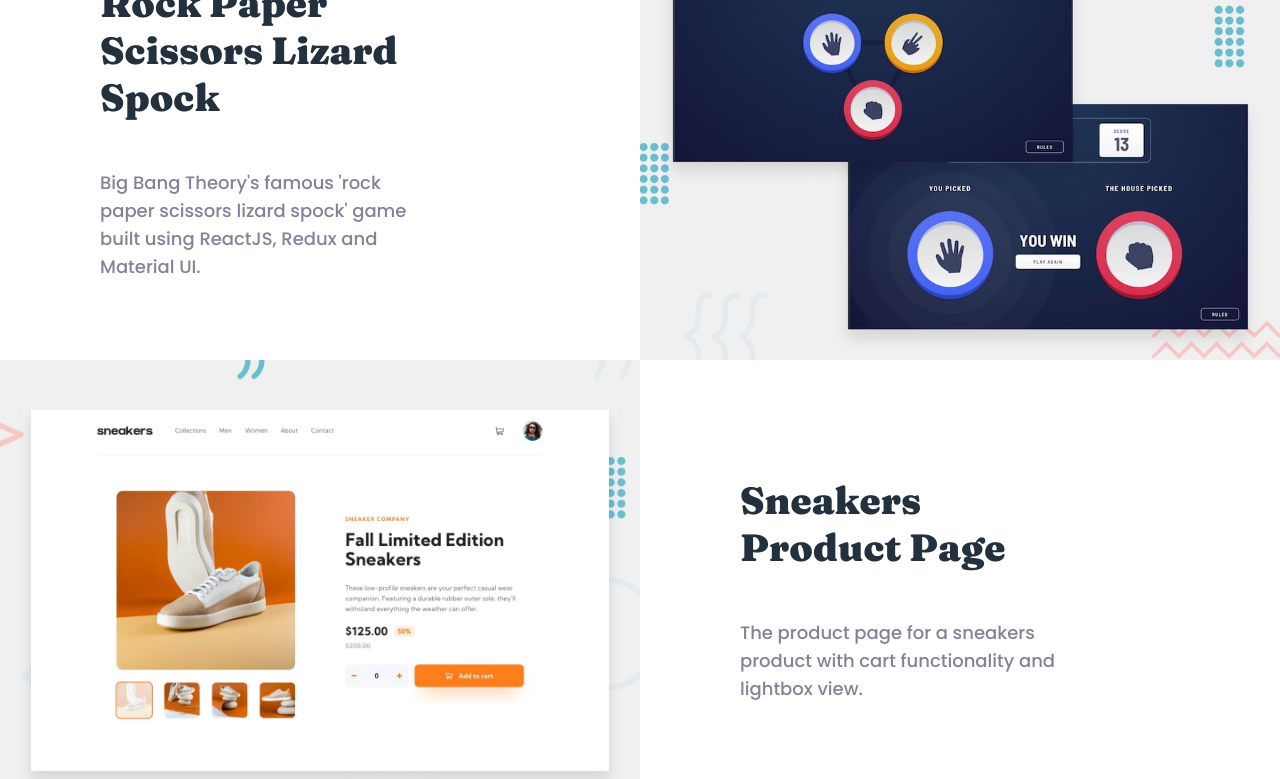
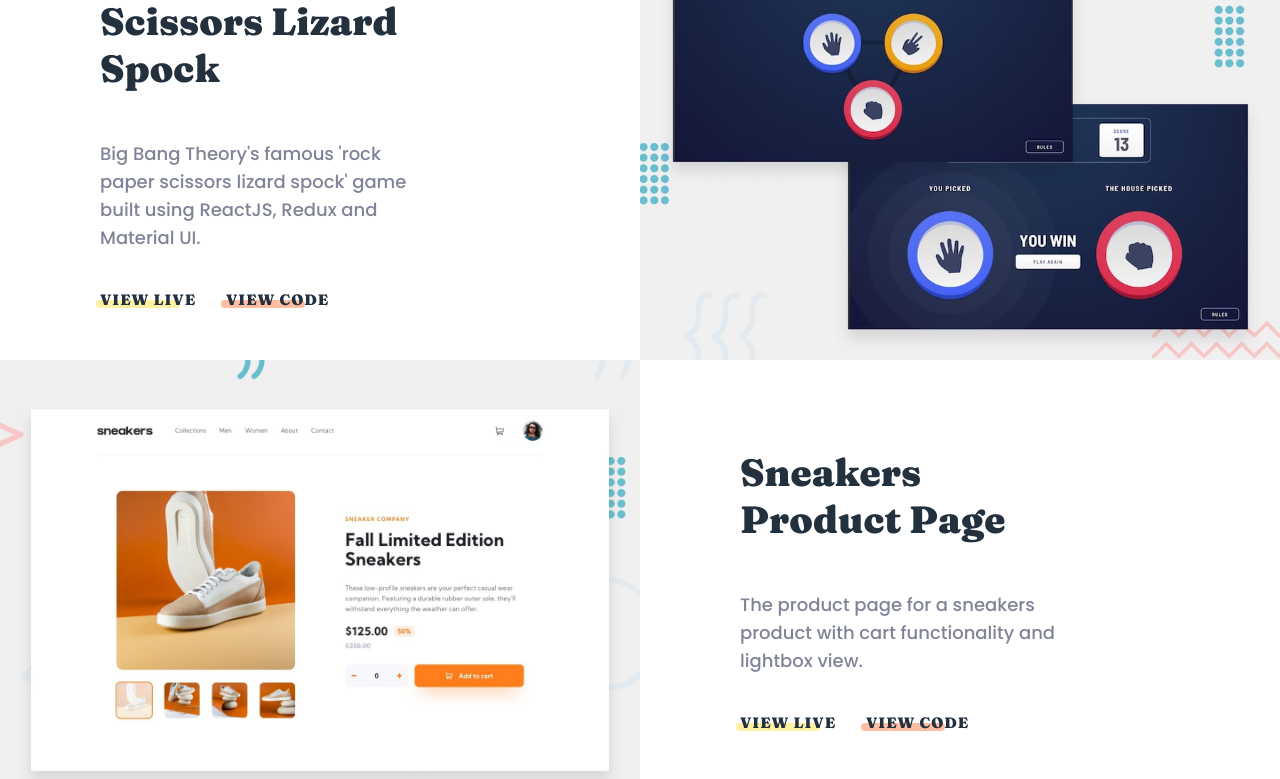
Before and after one commit to anushkachauhxn/anushkachauhan-portfolio, a React (Vite) app: page /work in a window 1280 px wide. Shown: the part 900-1679 px from the top of the page. Built offline with nearby package versions, Linux system fonts and the light colour scheme.

Commit message:
Changes in row component to accomodate all pages

```diff
--- a/src/components/RowComponent.css
+++ b/src/components/RowComponent.css
@@ -41,9 +41,22 @@
   border-bottom: 8px solid hsl(51, 100%, 50%);
 }
 
-.row-container:nth-child(even) .text-box a::before {
-  border-bottom: 8px solid #fe4e035d;
+/* Home Page: alternate colors */
+.home .row-container:nth-child(even) .text-box a::before {
+  border-bottom: 8px solid hsla(18, 99%, 50%, 0.365);
 }
-.row-container:nth-child(even) .text-box a:hover::before {
-  border-bottom: 8px solid #fe4d03;
+.home .row-container:nth-child(even) .text-box a:hover::before {
+  border-bottom: 8px solid hsl(18, 99%, 50%);
 }
+
+/* Work Page: two links with different colors */
+.text-box .links {
+  display: flex;
+  column-gap: 30px;
+}
+.text-box .links a:nth-child(2):before {
+  border-bottom: 8px solid hsla(18, 99%, 50%, 0.365);
+}
+.text-box .links a:hover:nth-child(2):before {
+  border-bottom: 8px solid hsla(18, 99%, 50%, 1);
+}
--- a/src/components/RowComponent.jsx
+++ b/src/components/RowComponent.jsx
@@ -1,12 +1,18 @@
 import React from "react";
-import { Link } from "react-router-dom";
 import "./RowComponent.css";
 
-function RowComponent({ page, image, title, description, link }) {
+function RowComponent({
+  page,
+  image,
+  title,
+  description,
+  links,
+  newTab = false,
+}) {
   return (
     <div className="row-container">
       <div className="img-box">
-        <a href={link}>
+        <a href={links[0]}>
           <img src={image} alt="" />
         </a>
       </div>
@@ -14,10 +20,22 @@ function RowComponent({ page, image, title, description, link }) {
       <div className="text-box">
         <h3 className="heading">{title}</h3>
         <p className="description">{description}</p>
+
         {page === "home" && (
-          <Link className="cta" to={link}>
+          <a href={links[0]} className="cta" target={newTab && "_blank"}>
             View Page
-          </Link>
+          </a>
+        )}
+
+        {page === "work" && (
+          <div className="links">
+            <a href={links[0]} className="cta" target="_blank">
+              View Live
+            </a>
+            <a href={links[1]} className="cta" target="_blank">
+              View Code
+            </a>
+          </div>
         )}
       </div>
     </div>
--- a/src/pages/Home.jsx
+++ b/src/pages/Home.jsx
@@ -21,14 +21,15 @@ function Home() {
           image={image1}
           title="My Best Work"
           description="My best work listed here! Check out all the projects I've worked on. From challenging to tricky. From hair-pulling frustration to smug satisfaction."
-          link="/work"
+          links={["/work"]}
         />
         <RowComponent
           page="home"
           image={image2}
           title="My Last Internship"
           description="My experience at my most recent internship at Cope Studio, Polygon. Exciting projects, demanding deadlines and overall growth!"
-          link="https://medium.com/@anushkachauhan"
+          links={["https://medium.com/@anushkachauhan"]}
+          newTab={true}
         />
         <RowComponent
           page="home"
@@ -41,21 +42,22 @@ function Home() {
               Certifications I've achieved.
             </p>
           }
-          link="/profile"
+          links={["/profile"]}
         />
         <RowComponent
           page="home"
           image={image4}
           title="About Me"
           description="Get to know 'Anushka Chauhan' outside of work. Things I'm passionate about. The causes I support. My interests and hobbies."
-          link="/about"
+          links={["/about"]}
         />
         <RowComponent
           page="home"
           image={image5}
           title="View my CV"
           description="View and download my resume here!"
-          link={cv}
+          links={[cv]}
+          newTab={true}
         />
       </div>
 
```
